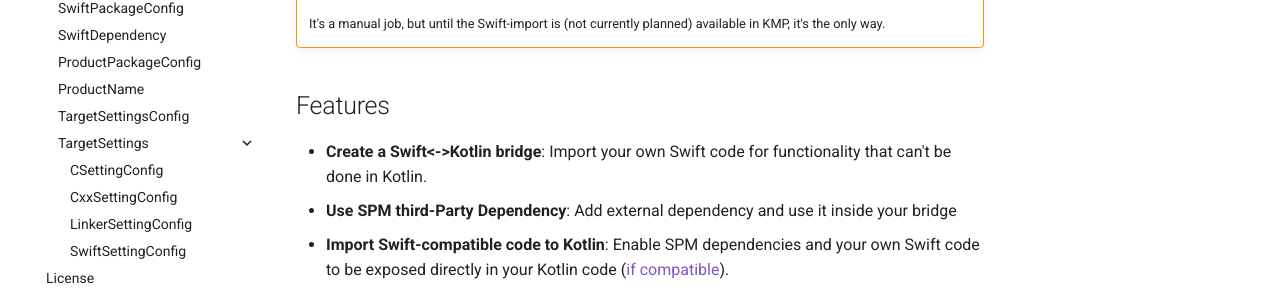
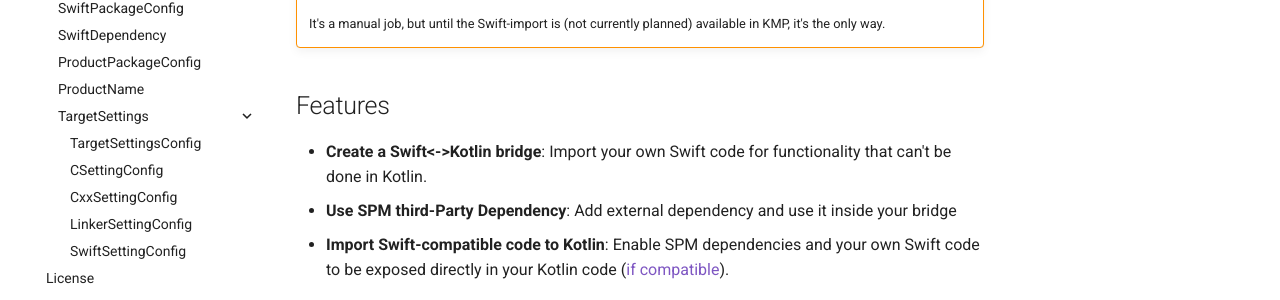
Before and after one commit to frankois944/spm4Kmp, an MkDocs documentation site: the page built from website/docs/index.md, in a window 1280 px wide. Shown: the part 498-798 px from the top of the page. Built offline with MkDocs 1.6.1 and Material for MkDocs 9.7.7, drawn with Linux system fonts in a browser that asks for light colours; comment, search, counter and statistics services are not loaded; some of the changed lines change nothing that is shown.

Commit message:
update docs

```diff
--- a/website/mkdocs.yml
+++ b/website/mkdocs.yml
@@ -44,8 +44,8 @@
       - references/swiftDependency.md
       - references/productPackageConfig.md
       - references/productName.md
-      - references/targetSettingsConfig.md
       - TargetSettings:
+          - references/targetSettingsConfig.md
           - references/targetSettingsConfigs/CSettingConfig.md
           - references/targetSettingsConfigs/CxxSettingConfig.md
           - references/targetSettingsConfigs/LinkerSettingConfig.md
```
